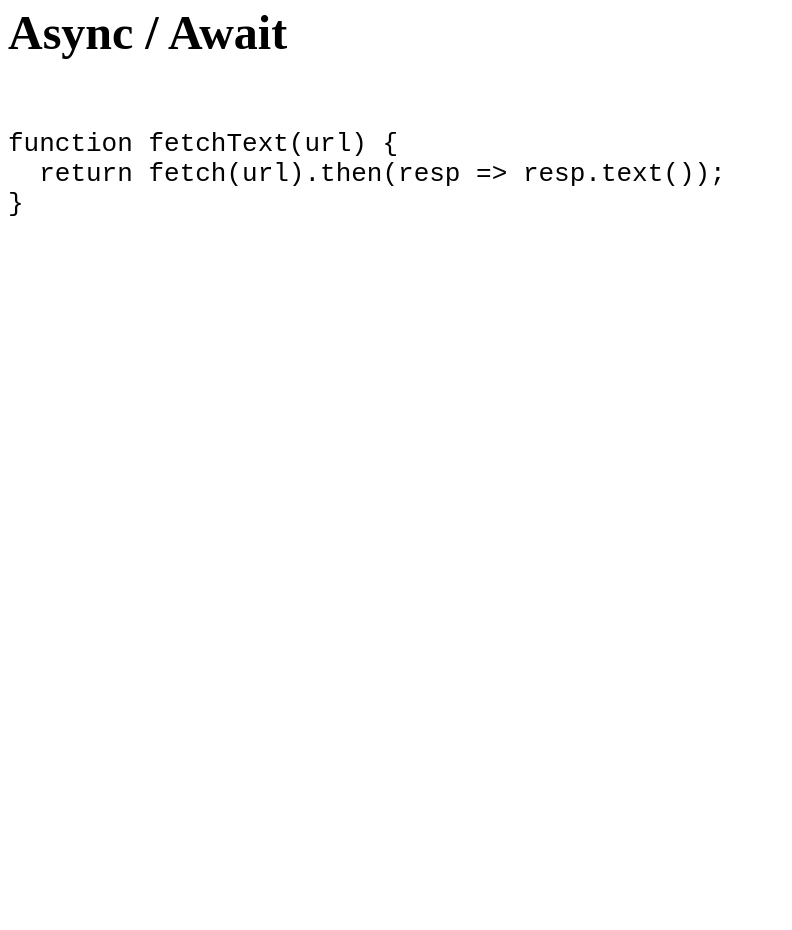
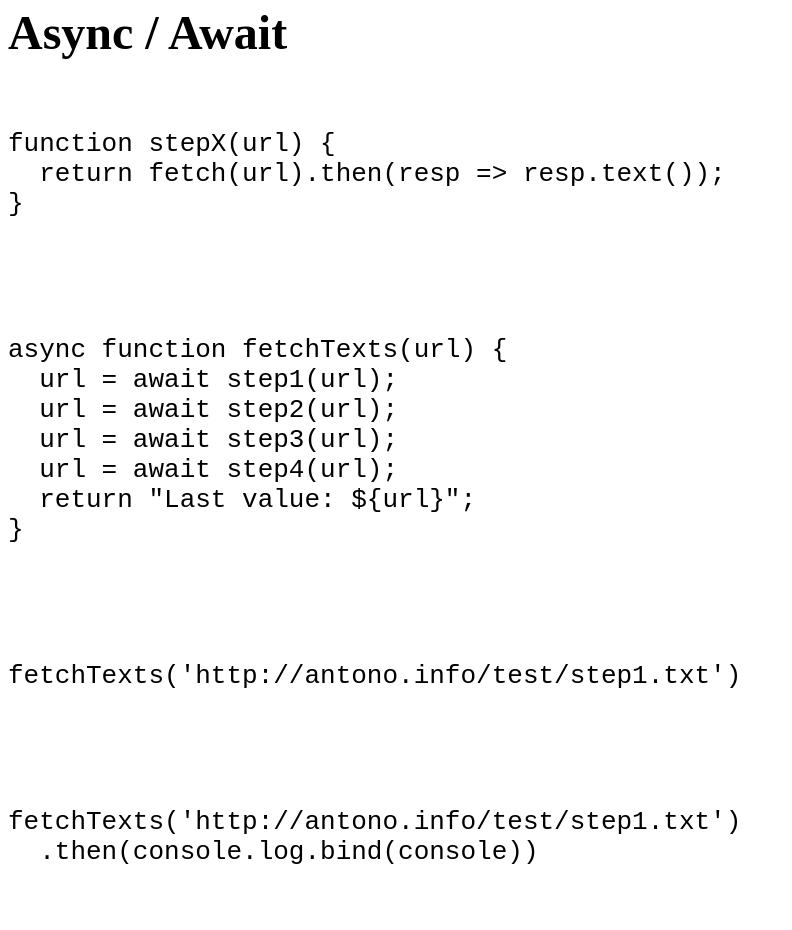
Before and after one commit to antono/2015-11-asyncawait, a website: page index.html in a window 1280 px wide. Shown: the part 5580-6510 px from the top of the page, without its empty margins (0-792 px from the left). Before the commit the page ends 6001 px from the top, so only its background shows below. Drawn offline with Linux system fonts and the light colour scheme.

Commit message:
downgrade babel

```diff
--- a/demo.asyncawait.js
+++ b/demo.asyncawait.js
@@ -22,7 +22,8 @@ async function fetchTexts(url) {
   console.log('Fetched', res);
 
   // throw Error('Hello Kitty')
-  return res;
+  return 'All Done';
 }
 
-fetchTexts('http://antono.info/test/step1.txt').then(console.log.bind(console))
+fetchTexts('http://antono.info/test/step1.txt')
+  .then(console.log.bind(console))
--- a/index.html
+++ b/index.html
@@ -243,7 +243,7 @@ Promise.resolve(true)
   <web-slide>
     <pre>
       <code class='javascript'>
-function fetchText(url) {
+function stepX(url) {
   return fetch(url).then(resp => resp.text());
 }
       </code>
@@ -253,6 +253,30 @@ function fetchText(url) {
   <web-slide>
     <pre>
       <code class='javascript'>
+async function fetchTexts(url) {
+  url = await step1(url);
+  url = await step2(url);
+  url = await step3(url);
+  url = await step4(url);
+  return "Last value: ${url}";
+}
+      </code>
+    </pre>
+  </web-slide>
+
+  <web-slide>
+    <pre>
+      <code class='javascript'>
+fetchTexts('http://antono.info/test/step1.txt')
+      </code>
+    </pre>
+  </web-slide>
+
+  <web-slide>
+    <pre>
+      <code class='javascript'>
+fetchTexts('http://antono.info/test/step1.txt')
+  .then(console.log.bind(console))
       </code>
     </pre>
   </web-slide>
--- a/package.json
+++ b/package.json
@@ -4,7 +4,8 @@
   "description": "Presentation for Ciklum Frontend Saturday",
   "main": "index.js",
   "scripts": {
-    "start": "$(npm bin)/hs"
+    "start": "$(npm bin)/hs",
+    "async": "$(npm bin)/babel-node demo.asyncawait.js"
   },
   "keywords": [
     "presentation",
@@ -14,7 +15,7 @@
   "author": "Antono Vasiljev <antono.vasiljev@gmail.com>",
   "license": "ISC",
   "dependencies": {
-    "babel": "^6.0.15",
+    "babel": "^5.0",
     "highlight.js": "^8.9.1",
     "http-server": "^0.8.5",
     "web-presentation": "^1.0.2"
```
